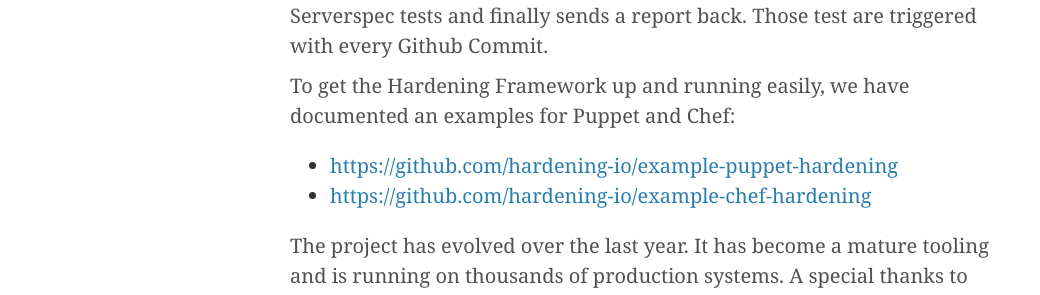
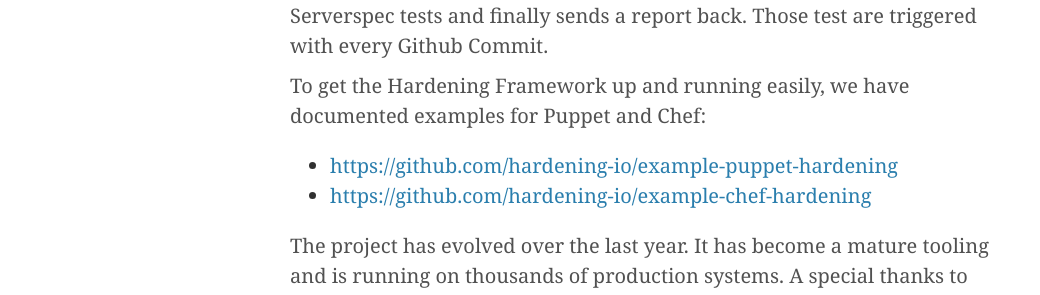
Before and after one commit to dev-sec/blog, a Jekyll site: the page built from _posts/2015-04-15-new-era.markdown, in a window 1280 px wide and 900 px high, scrolled down 2987 px. Shown: the part 188-483 px from the top of the window, without its empty margins (0-1040 px from the left). Built offline with Jekyll 4.4.1, drawn with Linux system fonts in a browser that asks for light colours; some web fonts are replaced; comment, search, counter and statistics services are not loaded; some of the changed text lies outside the part shown.

```diff
--- a/_posts/2015-04-15-new-era.markdown
+++ b/_posts/2015-04-15-new-era.markdown
@@ -63,7 +63,7 @@ Next, we selected the supported Linux distributions for our first release:
 
 As a small team, we were required to automated the tests, otherwise this would not be manageable. We used Travis for code linting and style checks and complement it with a Jenkins environment, that spins up all supported Linux Vms in OpenStack, deploys the hardening, and runs the Serverspec tests and finally sends a report back. Those test are triggered with every Github Commit.
 
-To get the Hardening Framework up and running easily, we have documented an examples for Puppet and Chef:
+To get the Hardening Framework up and running easily, we have documented examples for Puppet and Chef:
 
  * [https://github.com/hardening-io/example-puppet-hardening](https://github.com/hardening-io/example-puppet-hardening)
  * [https://github.com/hardening-io/example-chef-hardening](https://github.com/hardening-io/example-chef-hardening)
```
Also changed, not shown: other parts of _posts/2015-04-15-new-era.markdown (+1 -1 lines).
